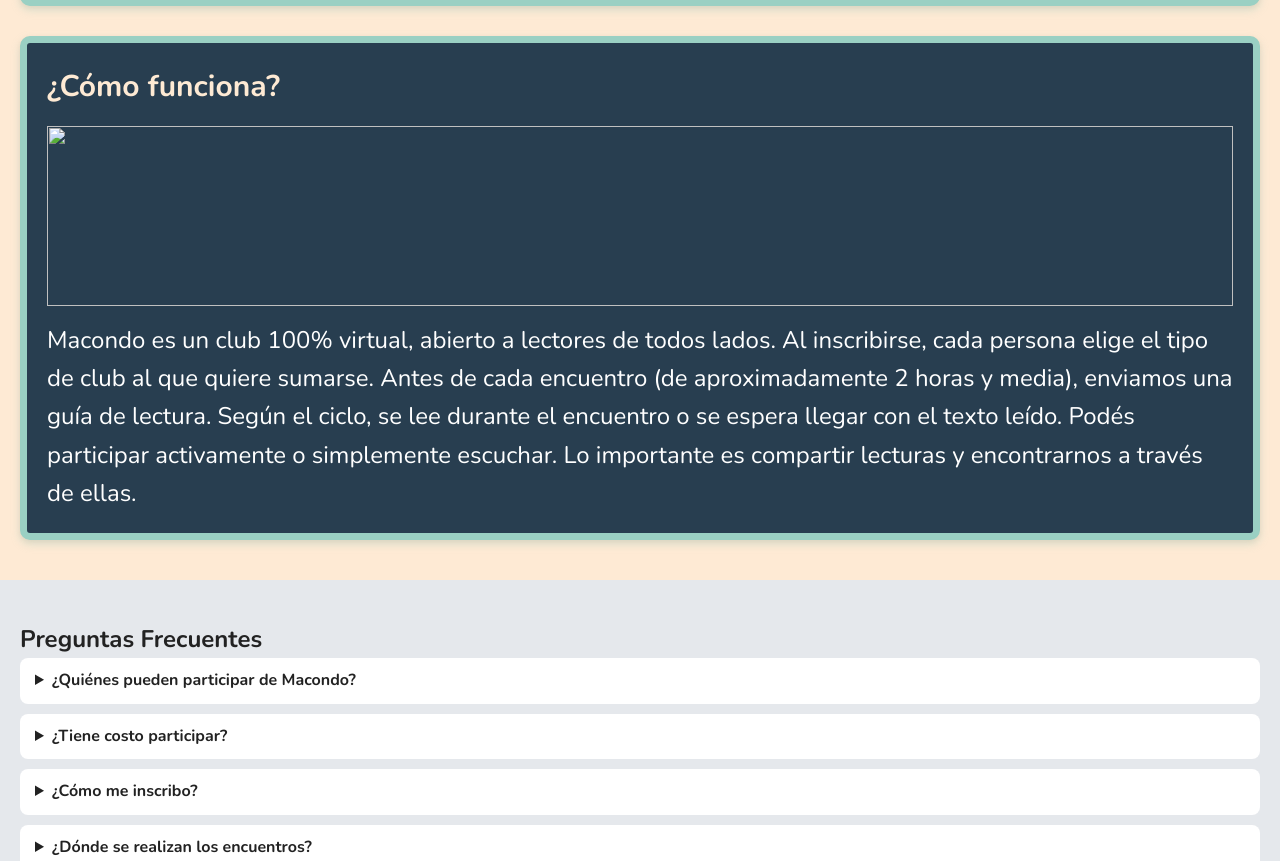
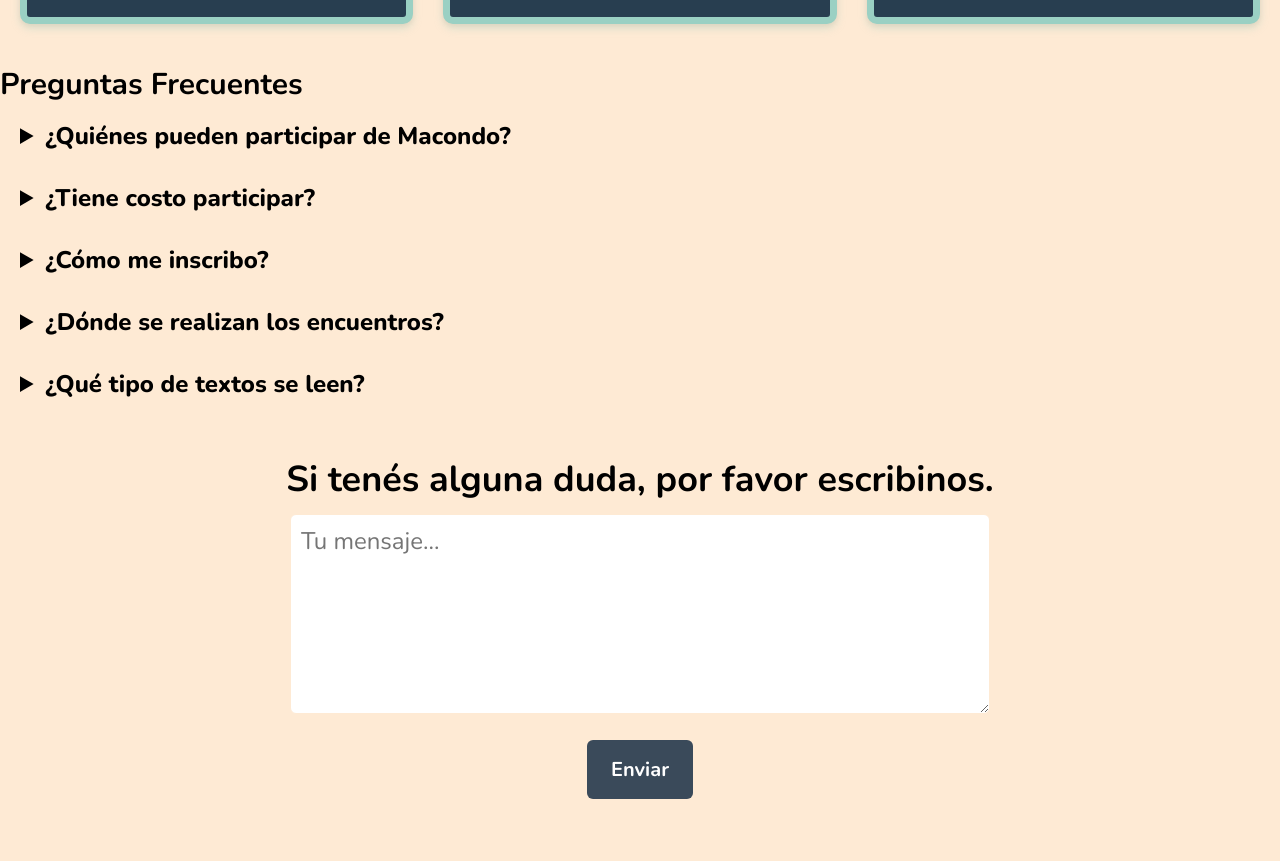
Before and after one commit to anitalaura-dev/club_lectura_macondo, a plain HTML site: page Desarrollo/pages/sobreelclub.html in a window 1280 px wide. Shown: the part 1939-2800 px from the top of the page. Drawn offline with nearby package versions, Linux system fonts and the light colour scheme.

Commit message:
Agrego CSS en Faq en la página "Sobre el club"

```diff
--- a/Desarrollo/pages/sobreelclub.html
+++ b/Desarrollo/pages/sobreelclub.html
@@ -34,17 +34,17 @@
     <section class="info-grid">
       <div class="info-box">
         <h2>¿Cómo nació Macondo?</h2>
-        <img src="" alt="" />
-        <p>Todo empezó con una amistad tejida entre libros. Éramos una docente y una bibliotecaria que compartíamos aulas, pasillos y lecturas. Entre charlas y risas, surgió la idea de crear un espacio para compartir esa pasión. Descubrimos que muchas personas sentían lo mismo: el deseo de conversar sobre lo leído. Así nació Macondo, en 2021, como un club de lectura hecho de vínculos reales. Lo llamamos así en homenaje al universo de García Márquez: un lugar lleno de historias, memoria y sentido compartido.</p>
+        <img src="../assets/imagen 1.svg" alt="personas leyendo en grupo" />
+          <p>Todo empezó con una amistad tejida entre libros. Éramos una docente y una bibliotecaria que compartíamos aulas, pasillos y lecturas. Entre charlas y risas, surgió la idea de crear un espacio para compartir esa pasión. Descubrimos que muchas personas sentían lo mismo: el deseo de conversar sobre lo leído. Así nació Macondo, en 2021, como un club de lectura hecho de vínculos reales. Lo llamamos así en homenaje al universo de García Márquez: un lugar lleno de historias, memoria y sentido compartido.</p>
       </div>
       <div class="info-box">
         <h2>¿Quiénes lo integran?</h2>
-        <img src="" alt="" />
+        <img src="../assets/imagen 2.svg" alt="personas leyendo en grupo" />
         <p>Macondo lo integran personas con algo en común: el amor por los libros y las ganas de compartir lo leído. Hay docentes, estudiantes, artistas, bibliotecarios, escritoras, lectores silenciosos y charlatanes literarios. No importa la edad ni el oficio: en Macondo todos tienen un lugar, porque lo que nos une no es cuánto sabemos, sino cuánto queremos leer juntos.</p>
       </div>
       <div class="info-box">
         <h2>¿Cómo funciona?</h2>
-        <img src="" alt="" />
+        <img src="../assets/imagen 3.svg" alt="personas discutiendo en grupo" />
         <p>Macondo es un club 100% virtual, abierto a lectores de todos lados. Al inscribirse, cada persona elige el tipo de club al que quiere sumarse. Antes de cada encuentro (de aproximadamente 2 horas y media), enviamos una guía de lectura. Según el ciclo, se lee durante el encuentro o se espera llegar con el texto leído. Podés participar activamente o simplemente escuchar. Lo importante es compartir lecturas y encontrarnos a través de ellas.</p>
       </div>
     </section>
--- a/Desarrollo/style.css
+++ b/Desarrollo/style.css
@@ -7,7 +7,7 @@
 
 body {
     font-family:'Nunito','sans-serif';
-    color: #222;
+    color:#171717
     line-height: 1.6;
     background-color:#feead4
 }
@@ -185,8 +185,7 @@ body {
 
 .card h3 {
   font-size: 36px;
-  margin-bottom: 10px
-  font-weight; bold;
+  margin-bottom: 10px;
   color: #feead4;
 }
 
@@ -206,17 +205,19 @@ body {
 
 .info-grid {
   display: grid;
-  grid-template-columns: 1fr;
+  grid-template-columns:repeat(auto-fit, minmax(280px, 1fr));
   gap: 30px;
   padding: 40px 20px;
   background-color: #feead4;
-  max-width: 1500px;
   margin: 0 auto;
 }
 
 .info-box {
+  display: flex;
+  flex-direction: column;
+  justify-content: space-between;
   background-color:#283e50;
-  border-radius: ;
+  border-radius: 10px;
   padding: 20px;
   border-radius: 10px;
   border-color: #9ad0c3;
@@ -231,6 +232,7 @@ body {
 .info-box h2 {
 font-size: 30px;
 color: #feead4;
+text-align: center;
 }
 
 .info-box p {
@@ -238,52 +240,74 @@ color: #feead4;
   color: #ffffff;
 }
 .info-box img {
+  display: block;
+  margin: 15px auto;
+  max-width: 500px;
+  max-height: 500px;
   width: 100%;
-  height: 180px;
-  object-fit: cover;
-  margin: 15px 0;
+  height: auto;
+  object-fit: contain;
 }
 
 .faq {
-  background-color: #e5e8ec;
+  background-color:#feead4
   padding: 40px 20px;
 }
 
 .faq details {
   margin-bottom: 10px;
-  background: white;
+  background:#feead4
   padding: 10px 15px;
-  border-radius: 8px;
-  cursor: pointer;
+
 }
+.faq h2 {
+  font-size: 30px;
+  }
+.faq summary{
+  font-weight:800;
+  font-size:24px ;
+  margin: 15px 20px
+}
+.faq p{
+  font-size: 24px;
+  font-weight:bold;
+  margin: 20px 50px
 
-.faq summary {
-  font-weight: bold;
 }
-
 .form-section {
   padding: 30px 20px;
-  background-color: #fff;
+  background-color:#feead4;
   text-align: center;
 }
 
 .form-section textarea {
   width: 100%;
-  max-width: 600px;
-  height: 120px;
+  max-width: 700px;
+  height: 200px;
   margin-top: 10px;
   padding: 10px;
-  font-size: 16px;
+  font-size: 24px;
   border-radius: 6px;
-  border: 1px solid #ccc;
+  font-family: 'Nunito','sans-serif';
+  border: 1px solid #feead4;
     }
 
+ .form-section h3 {
+  font-size:36px;
+ }
+
 .form-section button {
-  margin-top: 15px;
-  padding: 10px 20px;
+  display: block;
+  max-width: 200px;
+  margin: 20px auto 0;
+  padding: 16px 24px;
+  font-size: 20px;
   background-color: #3a4a5a;
   color: white;
   border: none;
   border-radius: 6px;
-  cursor: pointer;
-}
+  font-family: 'Nunito','sans-serif';
+  font-weight:bold;
+  }
+
+  /**-------------------------- CSS de Tipos de clubes ---------------------**/
```
Also changed, not shown: Desarrollo/assets/imagen 1.svg (added), Desarrollo/assets/imagen 2.svg (added), Desarrollo/assets/imagen 3.svg (added), Desarrollo/assets/imagen 4.svg (added).
